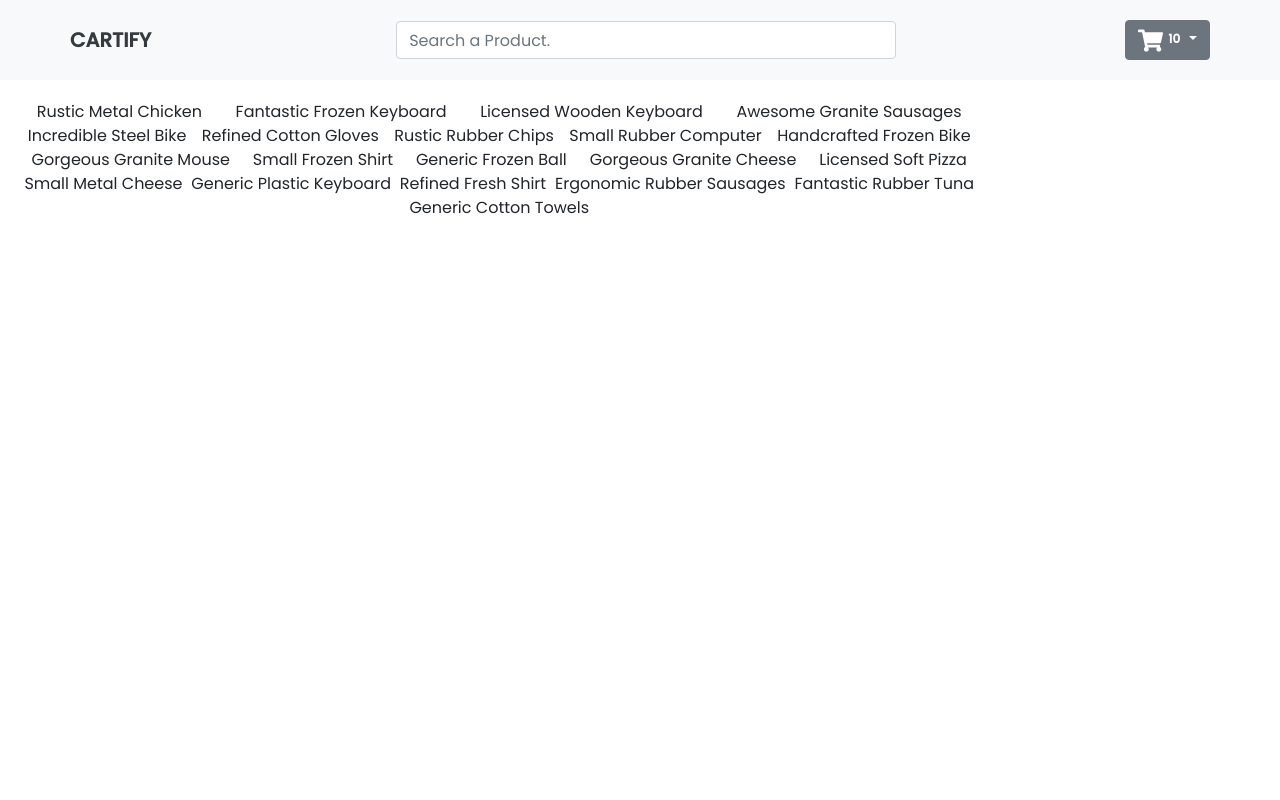
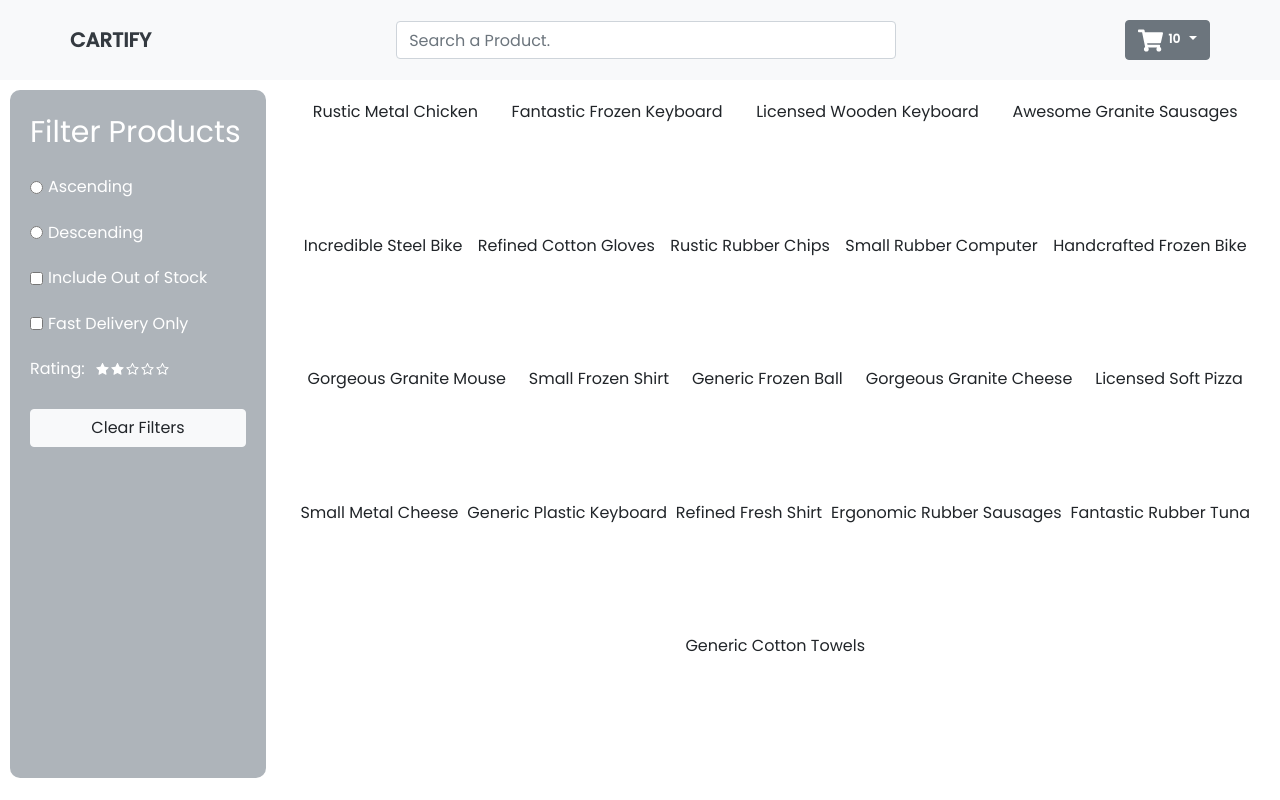
Before and after one commit to HrushiBorhade/Cartify, a React (Create React App) app: page / in a window 1280 px wide. Built offline with nearby package versions, Linux system fonts and the light colour scheme.

Commit message:
filters component ui and rating component

```diff
--- /dev/null
+++ b/src/components/Filters.js
@@ -0,0 +1,58 @@
+import { React, useState } from "react";
+import { Form, Button } from "react-bootstrap";
+import Rating from "./Rating";
+const Filters = () => {
+  const [rate, setRate] = useState(2);
+  return (
+    <div className="filters">
+      <span className="title">Filter Products</span>
+      <span>
+        <Form.Check
+          inline
+          label="Ascending"
+          name="group1"
+          type="radio"
+          id={`inline-1`}
+        />
+      </span>
+      <span>
+        <Form.Check
+          inline
+          label="Descending"
+          name="group1"
+          type="radio"
+          id={`inline-2`}
+        />
+      </span>
+      <span>
+        <Form.Check
+          inline
+          label="Include Out of Stock"
+          name="group1"
+          type="checkbox"
+          id={`inline-3`}
+        />
+      </span>
+      <span>
+        <Form.Check
+          inline
+          label="Fast Delivery Only"
+          name="group1"
+          type="checkbox"
+          id={`inline-4`}
+        />
+      </span>
+      <span>
+        <label style={{ paddingRight: 10 }}>Rating: </label>
+        <Rating
+          rating={rate}
+          onClick={(i) => setRate(i + 1)}
+          style={{ cursor: "pointer" }}
+        />
+      </span>
+      <Button variant="light">Clear Filters</Button>
+    </div>
+  );
+};
+
+export default Filters;
--- a/src/components/Home.js
+++ b/src/components/Home.js
@@ -1,6 +1,7 @@
 import React from "react";
 import { CartState } from "../context/Context";
 import SingleProduct from "../components/SingleProduct";
+import Filters from "./Filters";
 import "./styles.css";
 function Home() {
   const {
@@ -9,7 +10,7 @@
   console.log(products);
   return (
     <div className="home">
-      {/* <Filters /> */}
+      <Filters />
       <div className="productContainer">
         {products.map((prod) => {
           return <SingleProduct prod={prod} />;
--- /dev/null
+++ b/src/components/Rating.js
@@ -0,0 +1,19 @@
+import React from "react";
+import { AiFillStar, AiOutlineStar } from "react-icons/ai";
+const Rating = ({ rating, onClick, style }) => {
+  return (
+    <>
+      {[...Array(5)].map((_, i) => (
+        <span key={i} onClick={() => onClick(i)} style={style}>
+          {rating > i ? (
+            <AiFillStar fontSize="15px" />
+          ) : (
+            <AiOutlineStar fontSize="15px" />
+          )}
+        </span>
+      ))}
+    </>
+  );
+};
+
+export default Rating;
--- a/src/components/styles.css
+++ b/src/components/styles.css
@@ -9,3 +9,23 @@
   flex-wrap: wrap;
   justify-content: space-around;
 }
+
+.filters {
+  background-color: #aeb4ba;
+  color: white;
+  padding: 20px;
+  display: flex;
+  flex-direction: column;
+  width: 20%;
+  margin: 10px;
+  height: 86vh;
+  border-radius: 10px;
+}
+
+.filters > span {
+  padding-bottom: 20px;
+}
+
+.title {
+  font-size: 30px;
+}
```
